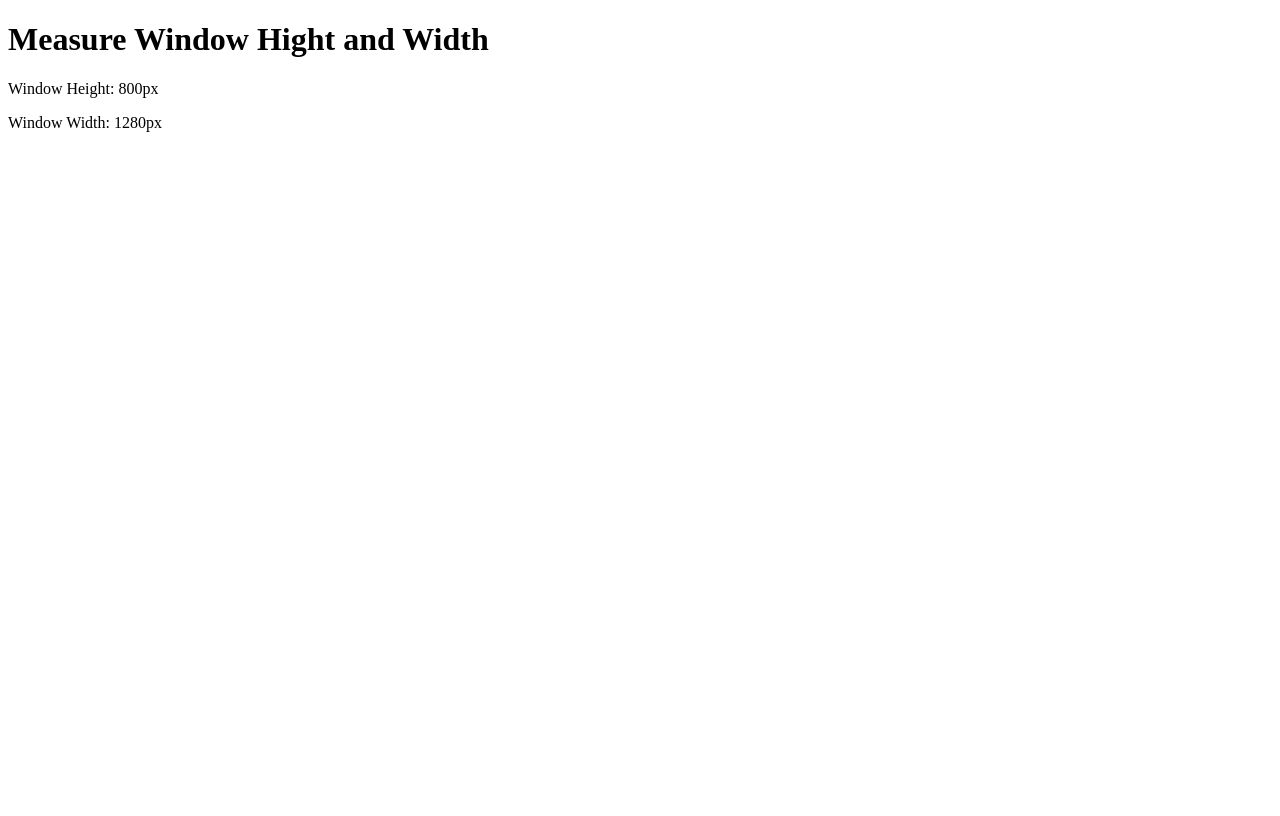
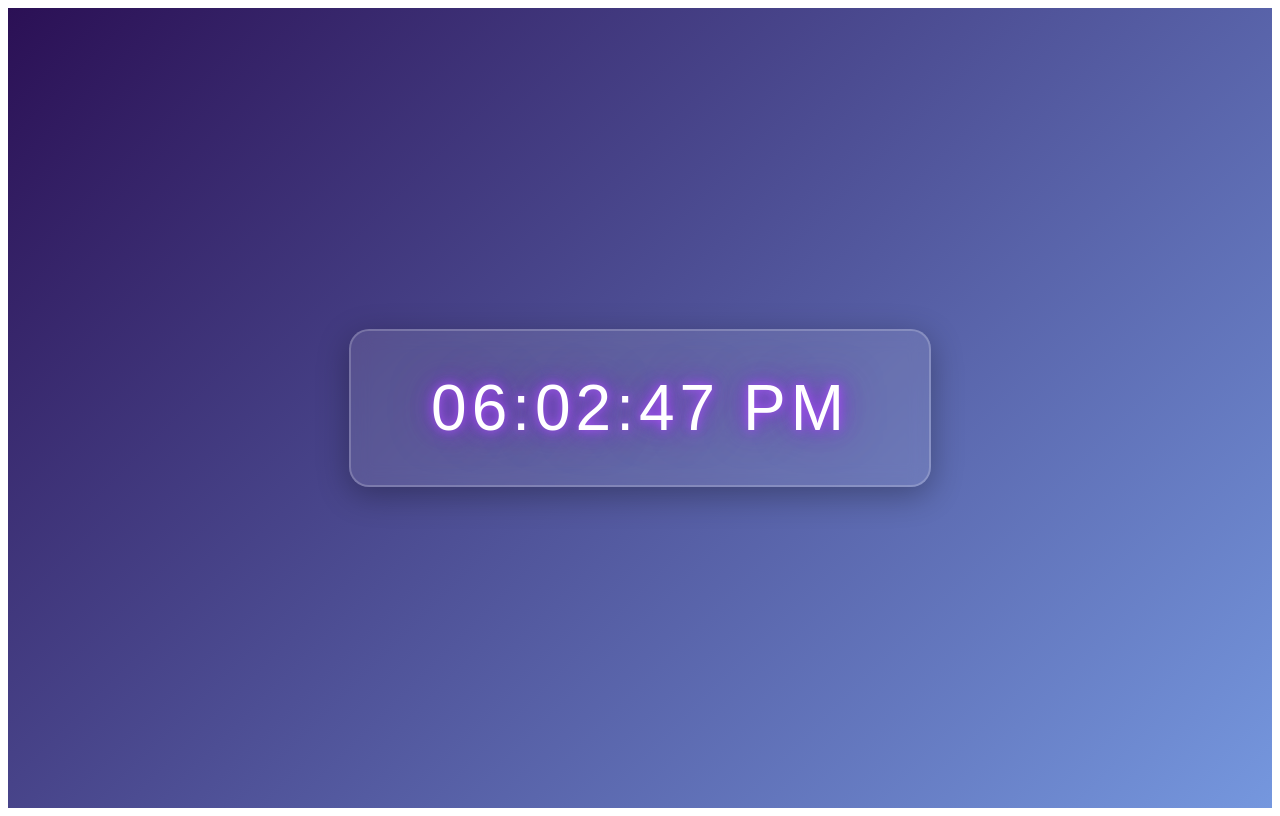
Before and after one commit to jaysinhzala/color-pickup-app, a React (Vite) app in the folder my-react-app/: page / in a window 1280 px wide. Built offline with nearby package versions, Linux system fonts and the light colour scheme.

Commit message:
Created Digital clock using useState and useEffecr hook

```diff
--- a/my-react-app/src/App.jsx
+++ b/my-react-app/src/App.jsx
@@ -3,10 +3,10 @@
 //import Food from './Food.jsx';
 //import Card from './Card.jsx';
 //import Student from './Student.jsx';
-import MyComponent from './MyComponent.jsx';
+import DigitalClock from './DigitalClock.jsx';
 
 function App() {
-  return(<MyComponent />);
+  return(<DigitalClock />);
 }
 
 export default App
--- /dev/null
+++ b/my-react-app/src/DigitalClock.jsx
@@ -0,0 +1,40 @@
+import React, {useState, useEffect} from "react";
+
+function DigitalClock(){
+    const [time, setTime] = useState(new Date());
+
+    useEffect(()=>{
+        const intervalId = setInterval(() => {
+            setTime(new Date());
+        },1000);
+
+        return () => {
+            clearInterval(intervalId);
+        }
+    },[]);
+
+    function formateTime(){
+        let hours = time.getHours();
+        let minutes = time.getMinutes();
+        let seconds = time.getSeconds();
+
+        const meridiem = hours >= 12 ? 'PM' : 'AM'
+        hours = hours % 12 || 12;
+
+        return `${padZero(hours)}:${padZero(minutes)}:${padZero(seconds)} ${meridiem}`;
+    }
+
+    function padZero(number){
+        return(number < 10 ? "0" : "") + number;
+    }
+
+    return(
+        <div className="clock-container">
+            <div className="clock">
+                <span>{formateTime()}</span>
+            </div>
+        </div>
+    )
+}
+
+export default DigitalClock;
--- a/my-react-app/src/MyComponent.jsx
+++ b/my-react-app/src/MyComponent.jsx
@@ -1,6 +1,4 @@
 import React, { useState, useEffect } from "react";
-
-
 
 function MyComponent() {
 
--- a/my-react-app/src/index.css
+++ b/my-react-app/src/index.css
@@ -1,113 +1,24 @@
-/* Flip Card Container */
-.to-do-list {
-  width: 400px;
-  height: 350px;
-  perspective: 1000px;
-  margin: auto;
-  position: relative;
+.clock-container {
+  display: flex;
+  justify-content: center;
+  align-items: center;
+  height: 100vh;              /* Full screen */
+  background: linear-gradient(135deg, #2b1055, #7597de); /* Gradient background */
 }
 
-/* Inner wrapper for flipping */
-.to-do-list-inner {
-  position: relative;
-  width: 100%;
-  height: 100%;
-  transition: transform 0.8s ease;
-  transform-style: preserve-3d;
+.clock {
+  background: rgba(255, 255, 255, 0.1); /* glassy effect */
+  padding: 40px 80px;
+  border-radius: 20px;
+  box-shadow: 0 8px 32px rgba(0, 0, 0, 0.3);
+  backdrop-filter: blur(10px);
+  border: 2px solid rgba(255, 255, 255, 0.2);
 }
 
-/* Flip on hover */
-.to-do-list:hover .to-do-list-inner {
-  transform: rotateY(180deg);
+.clock span {
+  font-family: "Orbitron", sans-serif;  /* futuristic font */
+  font-size: 4rem;
+  color: #fff;
+  text-shadow: 0 0 10px #a855f7, 0 0 20px #9333ea, 0 0 40px #6b21a8;
+  letter-spacing: 5px;
 }
-
-/* Front (Heading Side) */
-.to-do-list h1 {
-  position: absolute;
-  width: 100%;
-  height: 100%;
-  margin: 0;
-  display: flex;
-  align-items: center;
-  justify-content: center;
-
-  font-size: 2rem;
-  font-weight: bold;
-  color: #fff;
-
-  border-radius: 16px;
-  background: linear-gradient(135deg, #4b6cb7, #182848); /* dark gradient */
-  box-shadow: 0 8px 25px rgba(0, 0, 0, 0.4);
-
-  backface-visibility: hidden;
-  -webkit-backface-visibility: hidden;
-  z-index: 2;
-}
-
-/* Back (Task List UI) */
-.to-do-list-back {
-  position: absolute;
-  width: 100%;
-  height: 100%;
-  border-radius: 16px;
-  background: linear-gradient(135deg, #e0c3fc, #8ec5fc); /* soft light gradient */
-  backface-visibility: hidden;
-  -webkit-backface-visibility: hidden;
-  transform: rotateY(180deg);
-  padding: 1rem;
-  overflow-y: auto;
-  box-sizing: border-box;
-  z-index: 1;
-}
-
-/* Input field */
-.to-do-list-back input {
-  width: 70%;
-  padding: 0.6rem;
-  border-radius: 8px;
-  border: 2px solid #4b6cb7;
-  margin: 0.8rem 0;
-  font-size: 1rem;
-  outline: none;
-  background: #fff;
-  color: #182848;
-  box-shadow: 0 2px 6px rgba(0, 0, 0, 0.1);
-}
-
-/* Buttons */
-.to-do-list-back button {
-  padding: 0.5rem 0.8rem;
-  margin-left: 0.3rem;
-  margin-top: 0.2rem;
-  border: none;
-  border-radius: 6px;
-  cursor: pointer;
-  background: #4b6cb7;
-  color: white;
-  font-weight: bold;
-  transition: background 0.3s ease, transform 0.2s ease;
-}
-
-.to-do-list-back button:hover {
-  background: #6a82fb;
-  transform: scale(1.05);
-}
-
-/* Task list */
-.to-do-list-back ol {
-  margin-top: 1rem;
-  padding-left: 1.2rem;
-  text-align: left;
-  color: #182848;
-}
-
-.to-do-list-back li {
-  margin: 0.5rem 0;
-  list-style: decimal;
-  background: rgba(75, 108, 183, 0.15);
-  padding: 0.4rem;
-  border-radius: 6px;
-  display: flex;
-  justify-content: space-between; /* buttons appear next to task */
-  align-items: center;
-}
```
